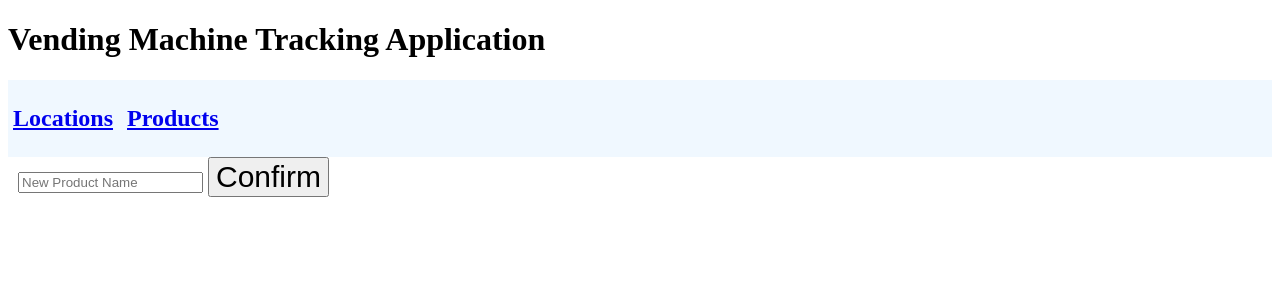
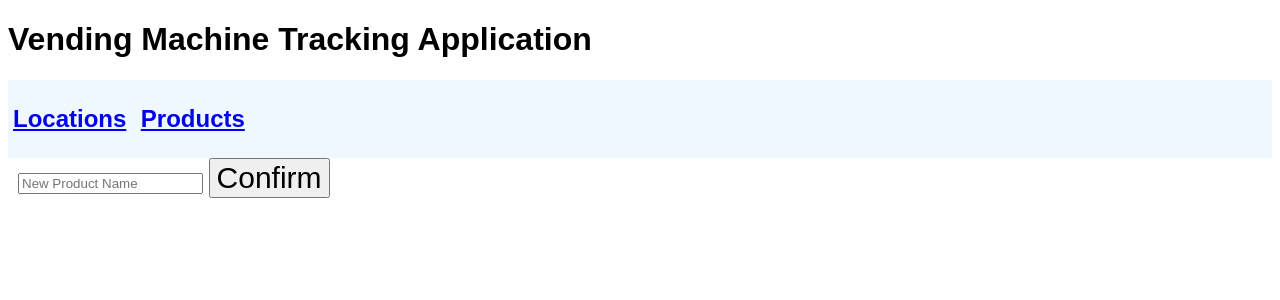
Before and after one commit to 13am028/stock, a Flask app: page /products in a window 1280 px wide. Shown: the top 300 px of the page. Run offline with Flask 3, Linux system fonts and the light colour scheme; parts of the project's set-up code (start-up, migrations or seed data) failed here and were passed over.

Commit message:
Add img>alt and generic font family

```diff
--- a/src/templates/base.html
+++ b/src/templates/base.html
@@ -5,7 +5,7 @@
     <title>Vending Machine Tracking Application</title>
 </head>
 <body>
-<div style="font-family: 'Apple Braille'">
+<div style="font-family: 'Apple Braille', sans-serif">
     <a href="{{ url_for('page.index') }}" style="color: inherit; text-decoration: none"><h1>Vending Machine Tracking Application</h1></a>
     <div style="background-color: aliceblue">
         <a href="{{ url_for('page.locations') }}" style="display: inline-block; padding: 5px"><h2>Locations</h2></a>
--- a/src/templates/edit-location.html
+++ b/src/templates/edit-location.html
@@ -1,9 +1,9 @@
 {% extends 'base.html' %}
 
 {% block content %}
-<div style="font-size: 20px; font-family: 'Apple Braille'; color: #177199">
+<div style="font-size: 20px; font-family: 'Apple Braille', sans-serif; color: #177199">
     <h3>Location: {{ location.location_name }}</h3>
-    <img src="{{url_for('static', filename='machine.jpeg')}}" style="width: 200px">
+    <img src="{{url_for('static', filename='machine.jpeg')}}" alt="vending machine" style="width: 200px">
     <form action="{{ url_for('location.change_loc_name') }}" method="PUT">
         <input type="text" name="location" placeholder="New Location Name">
         <input type="text" name="lid" value="{{location.id}}" style="display: none">
--- a/src/templates/location.html
+++ b/src/templates/location.html
@@ -1,7 +1,7 @@
 {% extends 'base.html' %}
 
 {% block content %}
-<div style="font-size: 20px; font-family: 'Apple Braille'">
+<div style="font-size: 20px; font-family: 'Apple Braille', sans-serif">
     <div style="padding-left: 10px">
         <form action="{{ url_for('location.add_location') }}" method="POST" style="display: inline-block">
             <input type="text" name="location" placeholder="New Location Name">
@@ -11,7 +11,9 @@
     <div style="padding: 10px">
         {% for i in range(0, len) %}
         <div>
-            <li style="padding: 10px"><a href="{{ url_for('page.stock', lid=locations[i].id) }}">{{locations[i].location_name}}</a></li>
+            <ul>
+                <li style="padding: 10px"><a href="{{ url_for('page.stock', lid=locations[i].id) }}">{{locations[i].location_name}}</a></li>
+            </ul>
         </div>
         {% endfor %}
     </div>
--- a/src/templates/product.html
+++ b/src/templates/product.html
@@ -1,17 +1,17 @@
 {% extends 'base.html' %}
 
 {% block content %}
-<div style="font-size: 20px; font-family: 'Apple Braille'">
+<div style="font-size: 20px; font-family: 'Apple Braille', sans-serif">
     <div style="padding-left: 10px">
         <form action="{{ url_for('product.add_product') }}" method="POST" style="display: inline-block">
             <input type="text" name="product" placeholder="New Product Name">
             <input type="submit" name="confirm" value="Confirm" style="font-size: 30px">
         </form>
     </div>
-    <div style="display: grid; grid-template-columns: 25% 25% 25% 25%; color: white; font-family: 'Apple Braille'; row-gap: 10px">
+    <div style="display: grid; grid-template-columns: 25% 25% 25% 25%; color: white; font-family: 'Apple Braille', sans-serif; row-gap: 10px">
         {% for product in all_products %}
         <div style="width: fit-content; background-color: black;">
-            <img src="{{url_for('static', filename='samp.jpeg')}}" style="width: 350px">
+            <img src="{{url_for('static', filename='samp.jpeg')}}" alt="Rick Ashley" style="width: 350px">
             <div style="padding: 15px; color: white">
                 <h3>{{ product.product_name }}</h3>
                 <form action="{{ url_for('product.delete_product') }}" method="DELETE" style="display: inline-block;">
```
Also changed, not shown: src/templates/stock.html (+4 -4 lines).
